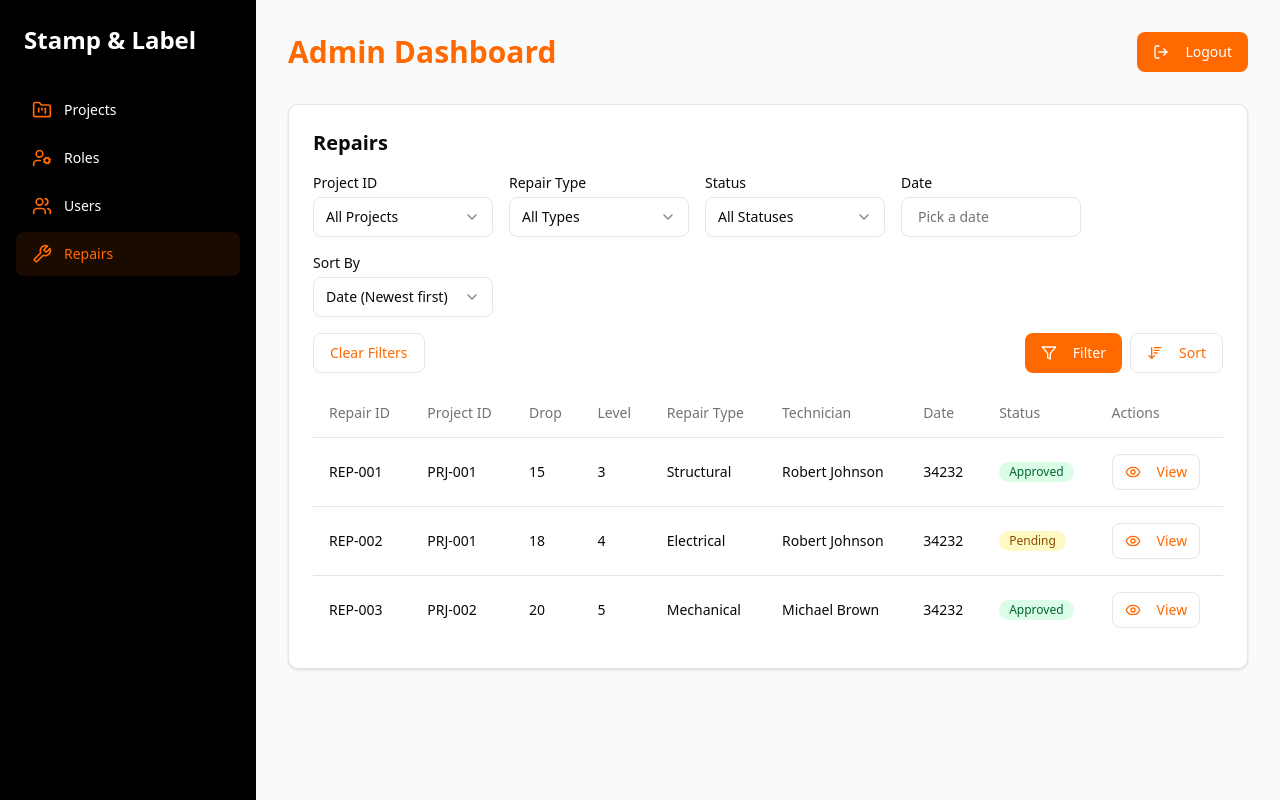
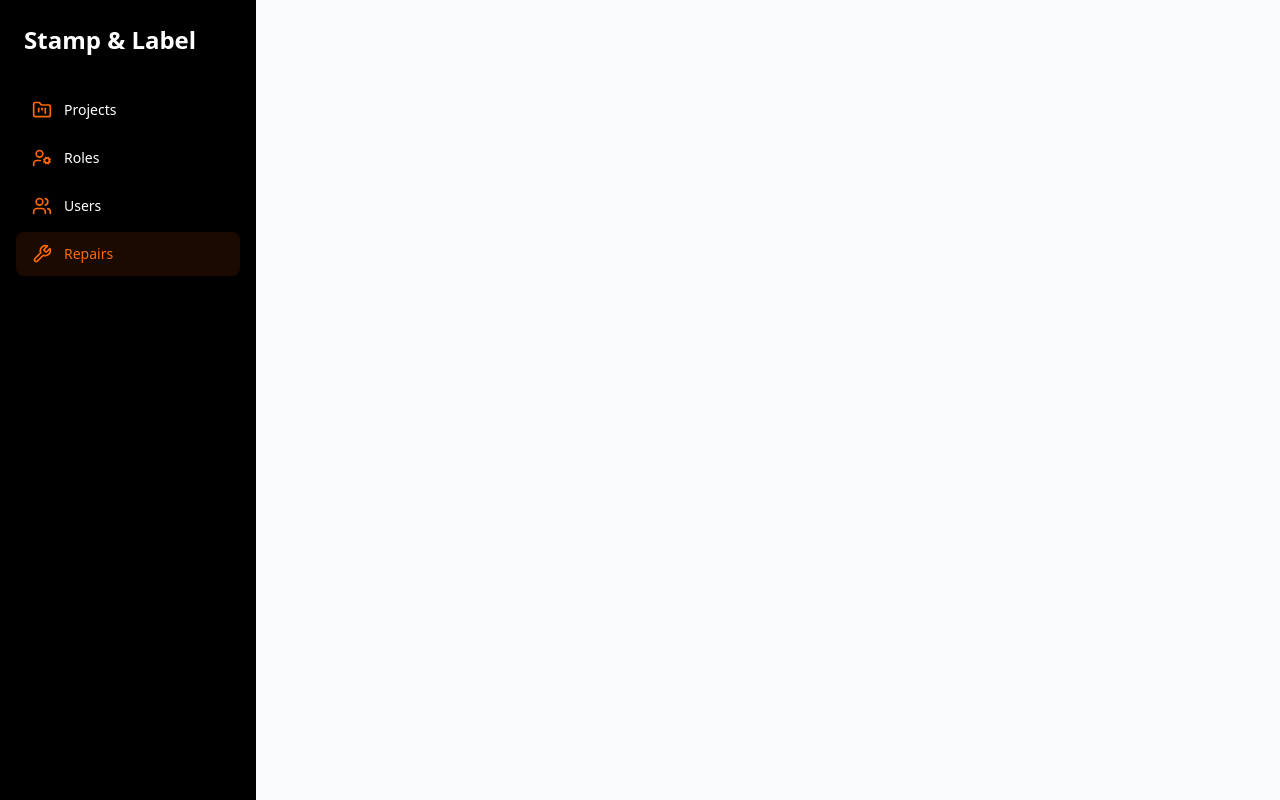
Before and after one commit to marcotortolani/workmap360, a Next.js app: page /admin/repairs in a window 1280 px wide. Built offline with nearby package versions, Linux system fonts and the light colour scheme.

Commit message:
fix error

```diff
--- a/src/app/admin/repairs/page.tsx
+++ b/src/app/admin/repairs/page.tsx
@@ -1,67 +1,68 @@
-/* eslint-disable @typescript-eslint/no-explicit-any */
 'use client'
 
-import { useState } from 'react'
-import { Eye } from 'lucide-react'
-import { Button } from '@/components/ui/button'
-import {
-  Table,
-  TableBody,
-  TableCell,
-  TableHead,
-  TableHeader,
-  TableRow,
-} from '@/components/ui/table'
+// import { useState } from 'react'
+// import { Eye } from 'lucide-react'
+// import { Button } from '@/components/ui/button'
+// import {
+//   Table,
+//   TableBody,
+//   TableCell,
+//   TableHead,
+//   TableHeader,
+//   TableRow,
+// } from '@/components/ui/table'
 
-import { LogoutButton } from '@/components/logout-button'
-import { TabsNavigation } from '@/components/tabs'
-import { RepairsFilter } from '@/components/repairs-filter'
-import { RepairDetailModal } from '@/components/repair-detail-modal'
+// import { LogoutButton } from '@/components/logout-button'
+// import { TabsNavigation } from '@/components/tabs'
+// import { RepairsFilter } from '@/components/repairs-filter'
+// import { RepairDetailModal } from '@/components/repair-detail-modal'
 
-import { RepairData, RepairStatusType } from '@/types/repair-type'
+// import { RepairData, RepairStatusType } from '@/types/repair-type'
 
-const adminTabs = [
-  { value: 'projects', label: 'Projects', href: '/admin/projects' },
-  { value: 'roles', label: 'Roles', href: '/admin/roles' },
-  { value: 'users', label: 'Users', href: '/admin/users' },
-  { value: 'repairs', label: 'Repairs', href: '/admin/repairs' },
-]
+// import { REPAIR_LIST } from '@/data/repair-list'
+
+// const adminTabs = [
+//   { value: 'projects', label: 'Projects', href: '/admin/projects' },
+//   { value: 'roles', label: 'Roles', href: '/admin/roles' },
+//   { value: 'users', label: 'Users', href: '/admin/users' },
+//   { value: 'repairs', label: 'Repairs', href: '/admin/repairs' },
+// ]
 
 export default function AdminRepairsPage() {
-  const [repairs, setRepairs] = useState(repairsData)
-  const [selectedRepair, setSelectedRepair] = useState<any>(null)
-  const [isModalOpen, setIsModalOpen] = useState(false)
+  // const [repairs, setRepairs] = useState(REPAIR_LIST)
+  // const [selectedRepair, setSelectedRepair] = useState<RepairData>({})
+  // const [isModalOpen, setIsModalOpen] = useState(false)
 
-  const handleFilter = (filters: any) => {
-    console.log('Applying filters:', filters)
-    // In a real app, you would filter the repairs based on the filters
-    // For now, we'll just log the filters
-  }
+  // const handleFilter = (filters: any) => {
+  //   console.log('Applying filters:', filters)
+  //   // In a real app, you would filter the repairs based on the filters
+  //   // For now, we'll just log the filters
+  // }
 
-  const handleSort = (sort: any) => {
-    console.log('Applying sort:', sort)
-    // In a real app, you would sort the repairs based on the sort
-    // For now, we'll just log the sort
-  }
+  // const handleSort = (sort: any) => {
+  //   console.log('Applying sort:', sort)
+  //   // In a real app, you would sort the repairs based on the sort
+  //   // For now, we'll just log the sort
+  // }
 
-  const handleViewRepair = (repair: any) => {
-    setSelectedRepair(repair)
-    setIsModalOpen(true)
-  }
+  // const handleViewRepair = (repair: any) => {
+  //   setSelectedRepair(repair)
+  //   setIsModalOpen(true)
+  // }
 
-  const handleStatusUpdate = (repairId: string, status: RepairStatusType) => {
-    console.log(`Updated repair ${repairId} status to ${status}`)
-    // In a real app, you would update the status in your data
-    setRepairs(
-      repairs.map((repair) =>
-        repair.id === repairId ? { ...repair, status: status as any } : repair
-      )
-    )
-  }
+  // const handleStatusUpdate = (repairId: string, status: RepairStatusType) => {
+  //   console.log(`Updated repair ${repairId} status to ${status}`)
+  //   // In a real app, you would update the status in your data
+  //   setRepairs(
+  //     repairs.map((repair) =>
+  //       repair.id === repairId ? { ...repair, status: status as any } : repair
+  //     )
+  //   )
+  // }
 
   return (
     <div className="flex flex-col gap-8 p-8">
-      <div className="flex items-center justify-between">
+      {/* <div className="flex items-center justify-between">
         <h1 className="text-3xl font-bold text-orange-500">Admin Dashboard</h1>
         <LogoutButton />
       </div>
@@ -138,64 +139,7 @@ export default function AdminRepairsPage() {
           repair={selectedRepair}
           onStatusUpdate={handleStatusUpdate}
         />
-      )}
+      )} */}
     </div>
   )
 }
-
-const repairsData: RepairData[] = [
-  {
-    id: 'REP-001',
-    timestamp: 34232,
-    projectId: 'PRJ-001',
-    drop: 15,
-    level: 3,
-    repairType: 'Structural',
-    repairTypeId: 1,
-    measurements: {
-      length: 10,
-      width: 20,
-      height: 30,
-    },
-    technician: 'Robert Johnson',
-    technicianId: 1,
-    status: 'approved',
-    images: { survey: new Blob(), progress: [], finish: new Blob() },
-  },
-  {
-    id: 'REP-002',
-    timestamp: 34232,
-    projectId: 'PRJ-001',
-    drop: 18,
-    level: 4,
-    repairType: 'Electrical',
-    repairTypeId: 2,
-    measurements: {
-      length: 10,
-      width: 20,
-      height: 30,
-    },
-    technician: 'Robert Johnson',
-    technicianId: 1,
-    status: 'pending',
-    images: { survey: new Blob(), progress: [], finish: new Blob() },
-  },
-  {
-    id: 'REP-003',
-    timestamp: 34232,
-    projectId: 'PRJ-002',
-    drop: 20,
-    level: 5,
-    repairType: 'Mechanical',
-    repairTypeId: 3,
-    measurements: {
-      length: 10,
-      width: 20,
-      height: 30,
-    },
-    technician: 'Michael Brown',
-    technicianId: 2,
-    status: 'approved',
-    images: { survey: new Blob(), progress: [], finish: new Blob() },
-  },
-]
```
